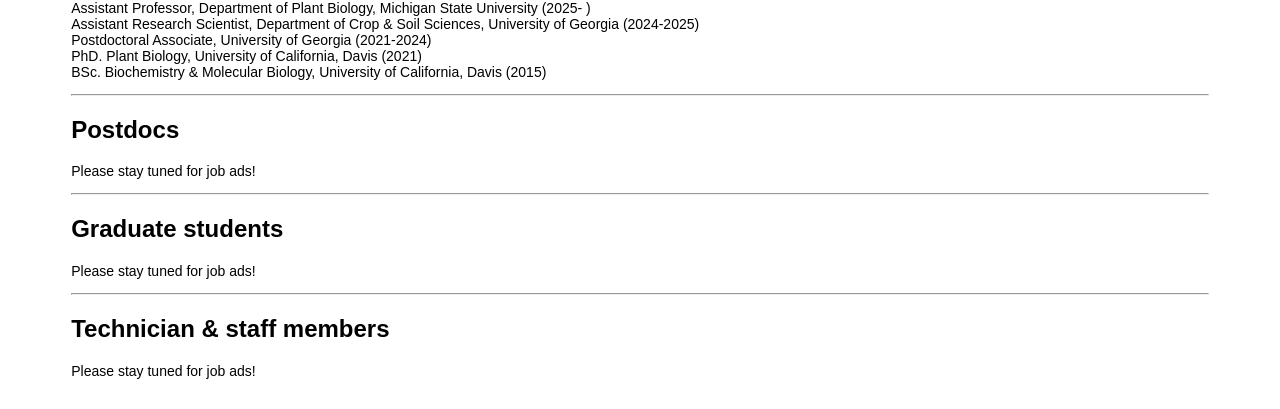
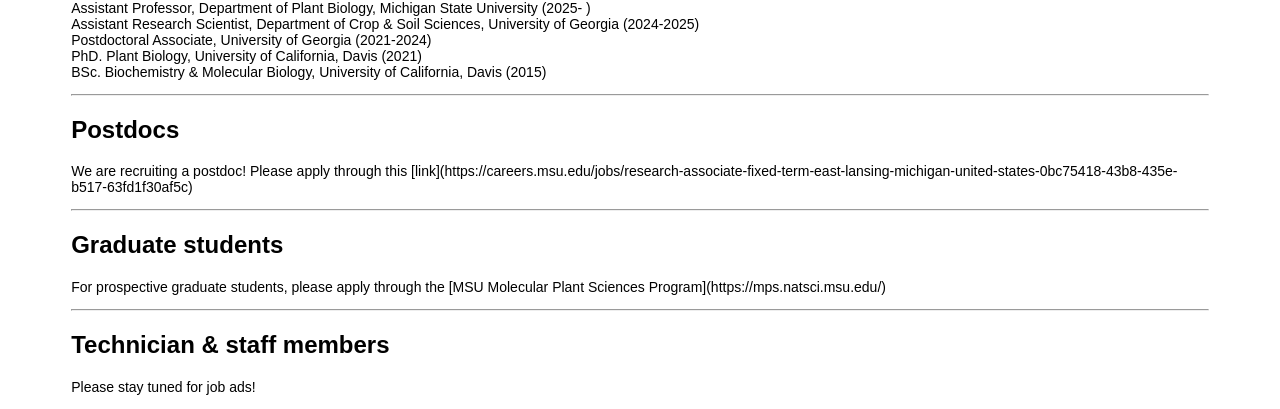
Before and after one commit to cxli233/cxLi_lab, a plain HTML site: page people.html in a window 1280 px wide. Shown: the part 550-959 px from the top of the page. Drawn offline with Linux system fonts and the light colour scheme.

Commit message:
Update people.html

```diff
--- a/people.html
+++ b/people.html
@@ -81,12 +81,12 @@
   <hr>
 <h2 style="font-family: Arial, sans-serif;">Postdocs</h2>
 <p style="font-family: Arial, sans-serif;font-size: 14px">
- Please stay tuned for job ads!
+ We are recruiting a postdoc! Please apply through this [link](https://careers.msu.edu/jobs/research-associate-fixed-term-east-lansing-michigan-united-states-0bc75418-43b8-435e-b517-63fd1f30af5c)
 </p>
   <hr>
 <h2 style="font-family: Arial, sans-serif;">Graduate students</h2>
 <p style="font-family: Arial, sans-serif;font-size: 14px">
- Please stay tuned for job ads!
+ For prospective graduate students, please apply through the [MSU Molecular Plant Sciences Program](https://mps.natsci.msu.edu/)
 </p>
  <hr>
 <h2 style="font-family: Arial, sans-serif;">Technician & staff members</h2>
```
